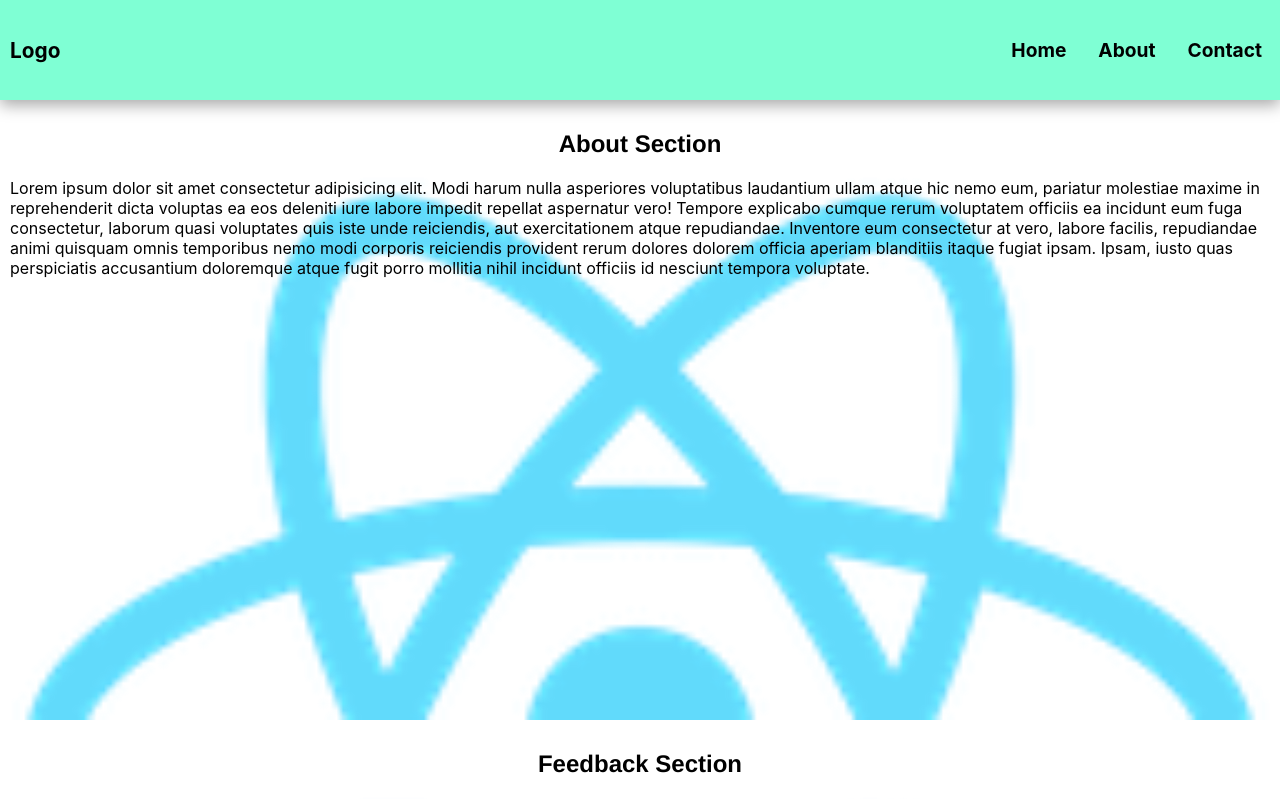
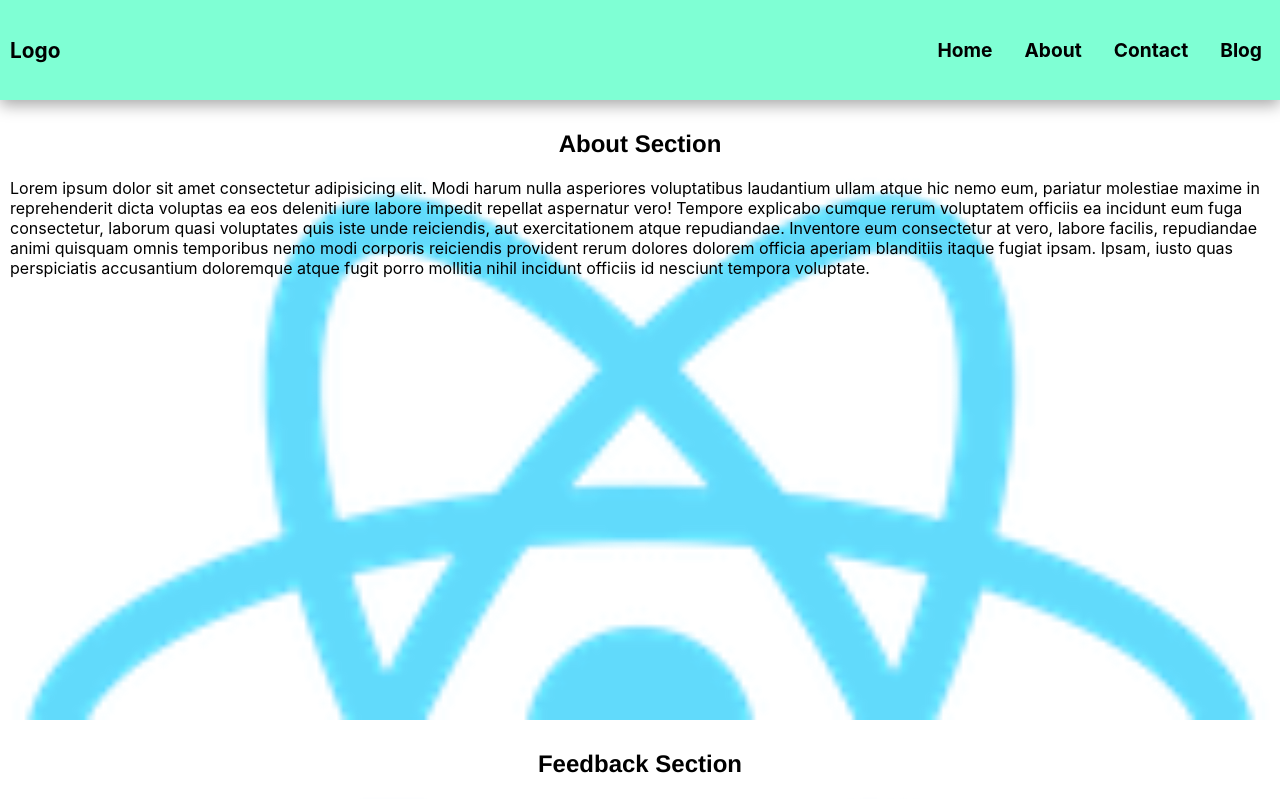
Before and after one commit to Praju2002/ReactJs, a React (Create React App) app: page / in a window 1280 px wide. Shown: the top 799 px of the page. Built offline with nearby package versions, Linux system fonts and the light colour scheme.

Commit message:
adding nav optionl

```diff
--- a/package.json
+++ b/package.json
@@ -8,7 +8,7 @@
     "@testing-library/user-event": "^13.5.0",
     "react": "^18.2.0",
     "react-dom": "^18.2.0",
-    "react-scripts": "5.0.1",
+    "react-scripts": "^5.0.1",
     "web-vitals": "^2.1.4"
   },
   "scripts": {
--- a/src/component/nav_bar/NavbarComponent.jsx
+++ b/src/component/nav_bar/NavbarComponent.jsx
@@ -7,6 +7,7 @@ function NavBar() {
                     <p class="nav_item">Home</p>
                     <p class="nav_item">About</p>
                     <p class="nav_item">Contact</p>
+                    <p class="nav_item">Blog</p>
                 </div>
             </nav>
         </div>
```
Also changed, not shown: 1 other file (tests, documents, lock files or other folders).
